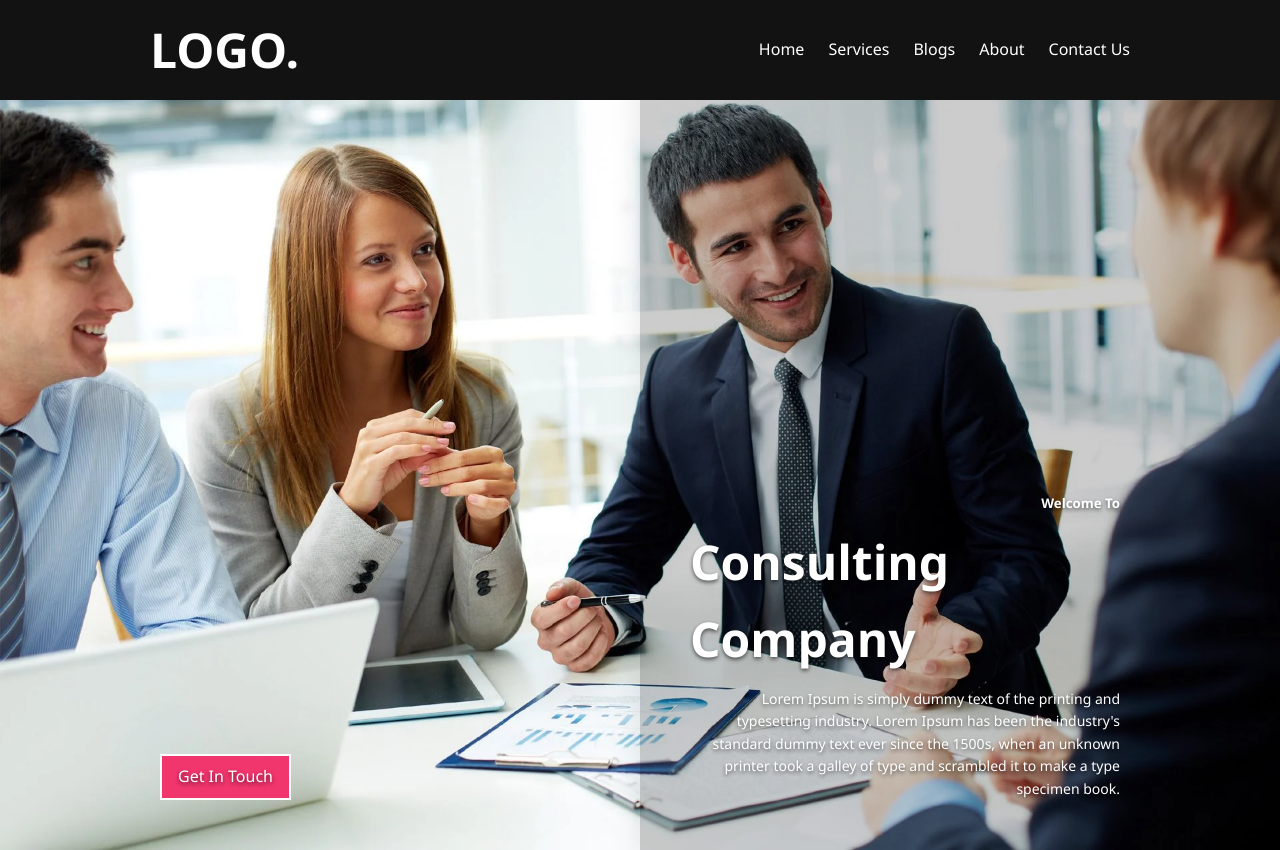
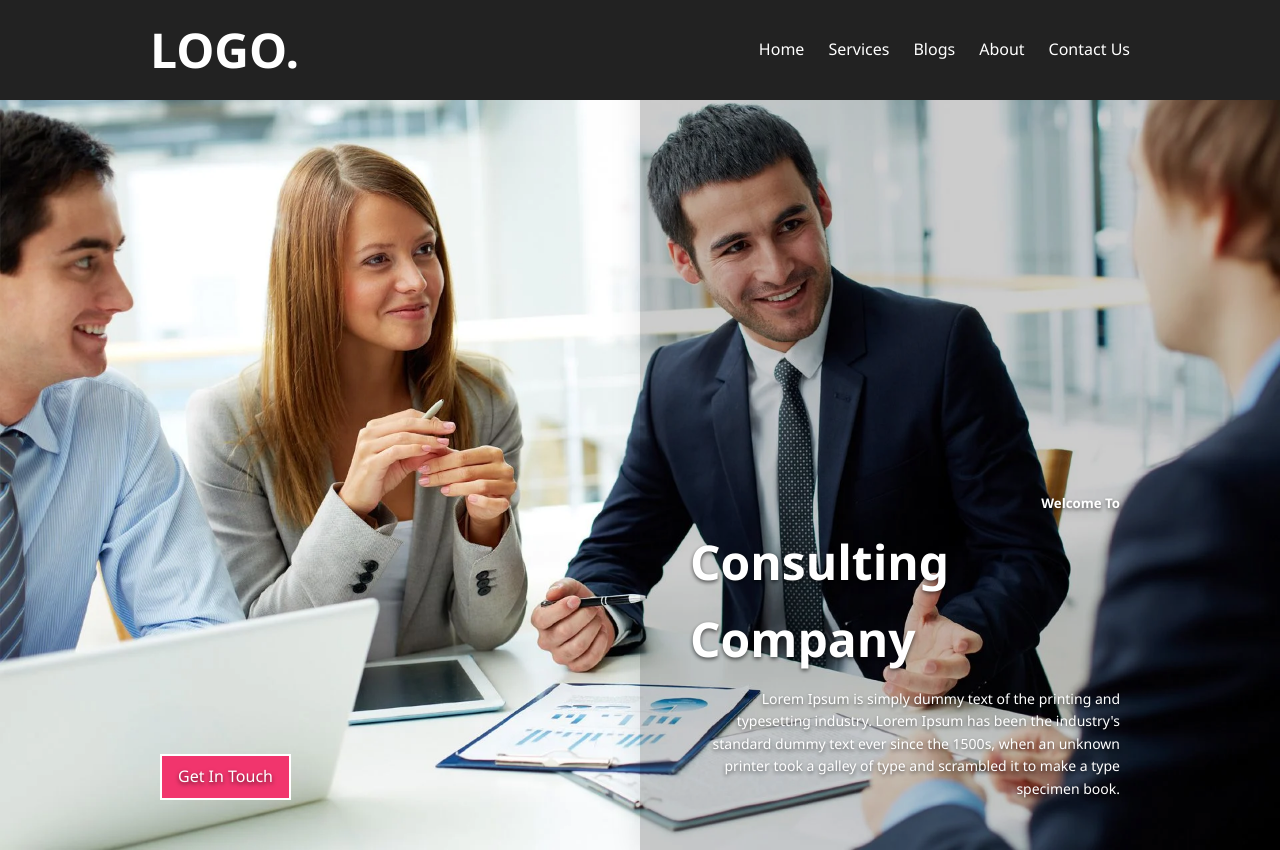
Before and after one commit to ankit-suman-07/company-website, a plain HTML site: page index.html in a window 1280 px wide. Shown: the top 850 px of the page. Drawn offline with Linux system fonts and the light colour scheme.

Commit message:
Modify nav bar

```diff
--- a/styles.css
+++ b/styles.css
@@ -79,11 +79,12 @@ section {
 }
 
 header {
-  background-color: var(--primary);
+  /* background-color: var(--primary); */
+  background-color: #222;
+  color: white;
   width: 100dvw;
   height: 100px;
   /* padding: 1rem 2rem; */
-  color: #fff;
   display: flex;
   justify-content: space-between;
   align-items: center;
```
